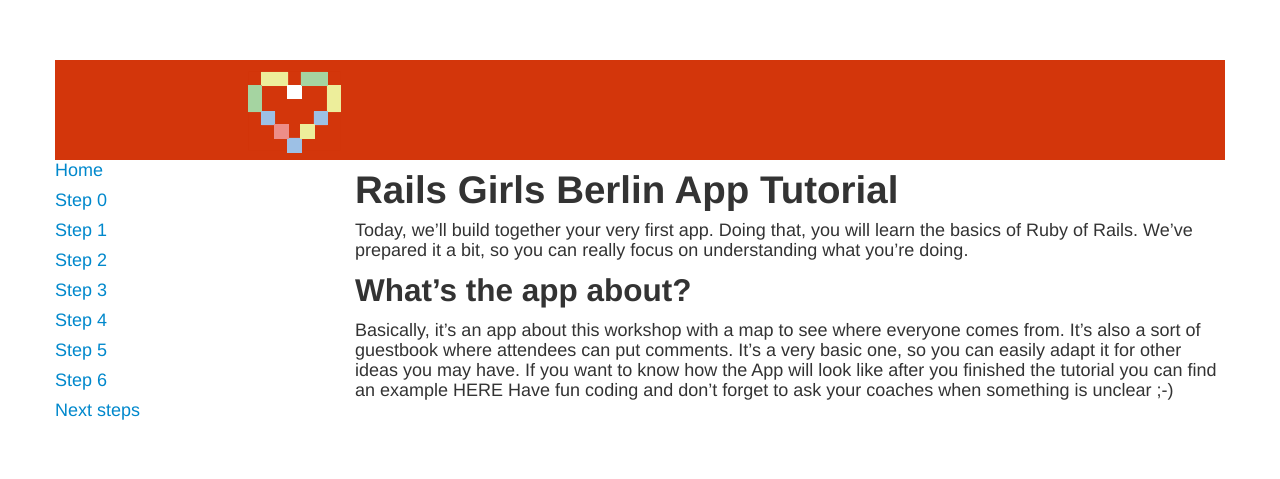
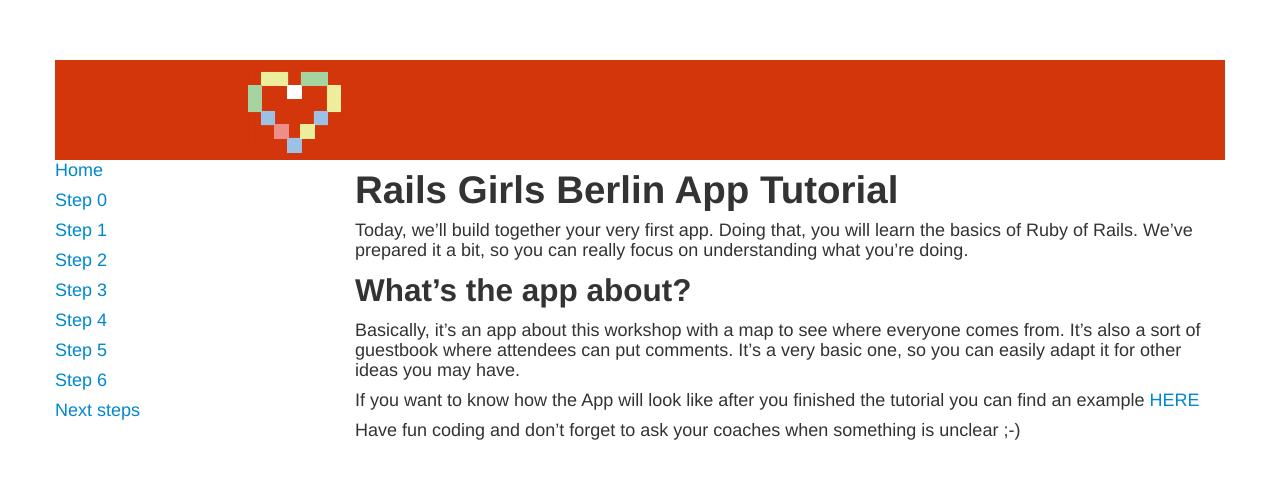
Before and after one commit to codecurious-bln/basic-curriculum, a Jekyll site: the page built from index.md, in a window 1280 px wide. Shown: the top 479 px of the page. Built offline with Jekyll 4.4.1, drawn with Linux system fonts in a browser that asks for light colours; some of the changed lines change nothing that is shown.

```diff
--- a/index.md
+++ b/index.md
@@ -9,5 +9,7 @@
 Doing that, you will learn the basics of Ruby of Rails. We’ve prepared it a bit, so you can really focus on understanding what you’re doing.
 ##What’s the app about?
 Basically, it’s an app about this workshop with a map to see where everyone comes from. It’s also a sort of guestbook where attendees can put comments. It’s a very basic one, so you can easily adapt it for other ideas you may have.
-If you want to know how the App will look like after you finished the tutorial you can find an example HERE
+
+If you want to know how the App will look like after you finished the tutorial you can find an example [HERE](http://bit.ly/RGBeurucamp)
+
 Have fun coding and don’t forget to ask your coaches when something is unclear ;-)
```
